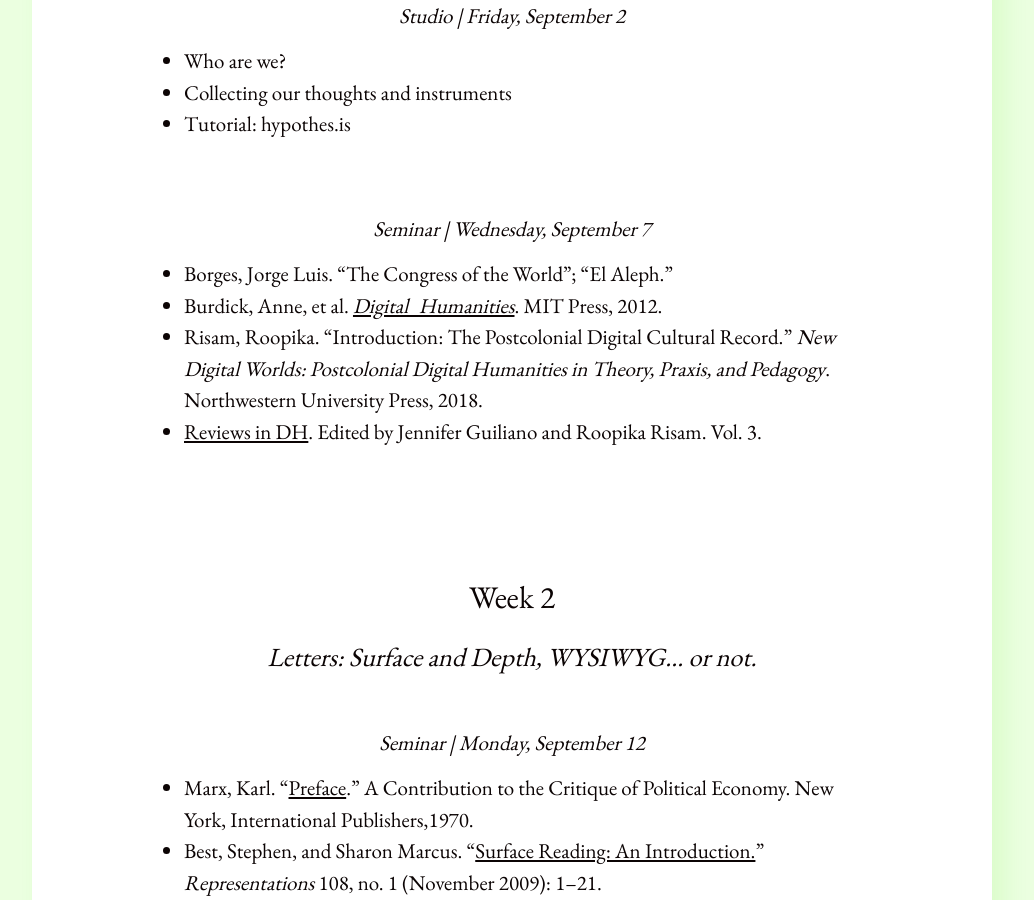
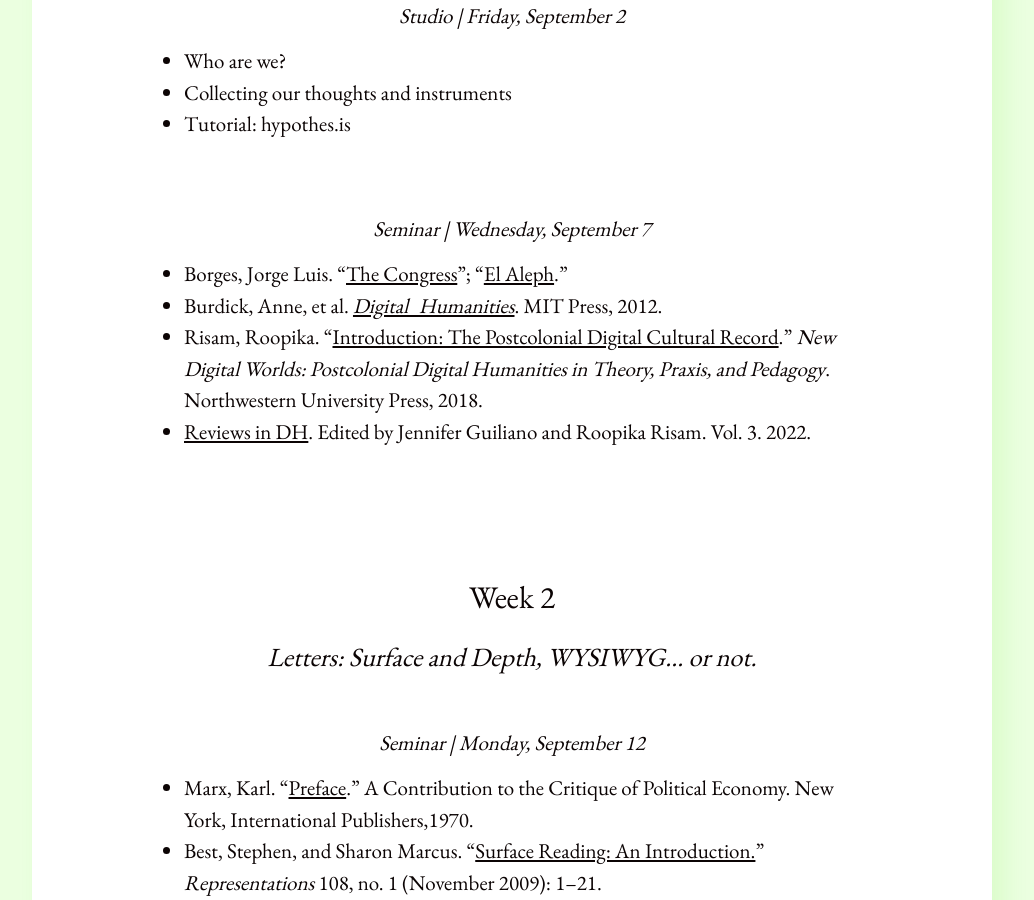
Before and after one commit to elotroalex/f22-intro-dh, a Jekyll site: the page built from schedule.md, in a window 1280 px wide and 900 px high, scrolled down 1021 px. Shown: the whole window, without its empty margins (128-1162 px from the left). Built offline with Jekyll 4.4.1, drawn with Linux system fonts in a browser that asks for light colours; some of the changed text lies outside the part shown.

Commit message:
tweaks to schedule

```diff
--- a/schedule.md
+++ b/schedule.md
@@ -21,10 +21,10 @@ title: Schedule
 
 ##### Seminar | Wednesday, September 7
 
-- Borges, Jorge Luis. "The Congress of the World"; "El Aleph."
+- Borges, Jorge Luis. "[The Congress](https://posthegemony.files.wordpress.com/2013/02/borges_collected-fictions.pdf)"; "[El Aleph](https://posthegemony.files.wordpress.com/2013/02/borges_collected-fictions.pdf)."
 - Burdick, Anne, et al. [*Digital_Humanities*](https://direct.mit.edu/books/book/5346/Digital-Humanities). MIT Press, 2012.
-- Risam, Roopika. "Introduction: The Postcolonial Digital Cultural Record." *New Digital Worlds: Postcolonial Digital Humanities in Theory, Praxis, and Pedagogy*. Northwestern University Press, 2018.
-- [Reviews in DH](https://reviewsindh.pubpub.org/). Edited by Jennifer Guiliano and Roopika Risam. Vol. 3.
+- Risam, Roopika. "[Introduction: The Postcolonial Digital Cultural Record](https://muse.jhu.edu/chapter/2230421/pdf)." *New Digital Worlds: Postcolonial Digital Humanities in Theory, Praxis, and Pedagogy*. Northwestern University Press, 2018.
+- [Reviews in DH](https://reviewsindh.pubpub.org/). Edited by Jennifer Guiliano and Roopika Risam. Vol. 3. 2022.
 
 
 
```
Also changed, not shown: other parts of schedule.md (+1 -1 lines), general.md (+1 -1 lines).
